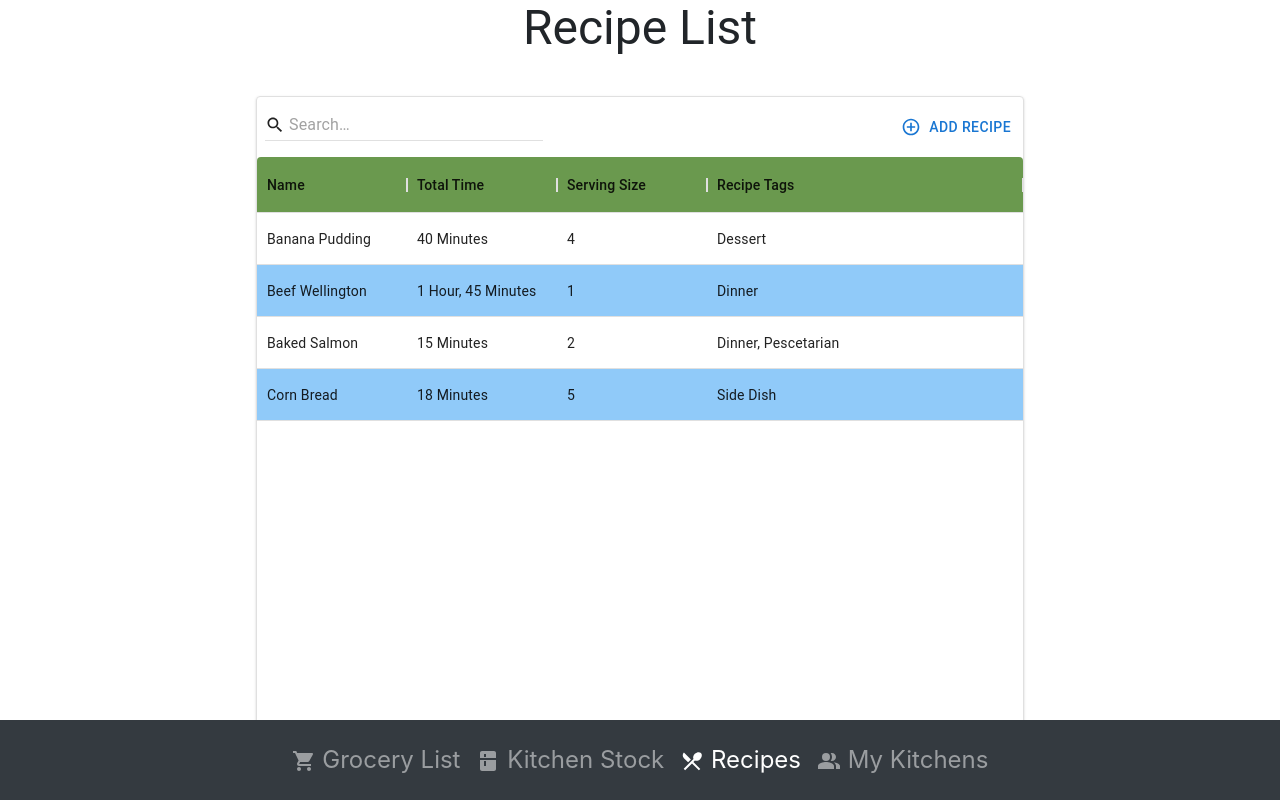
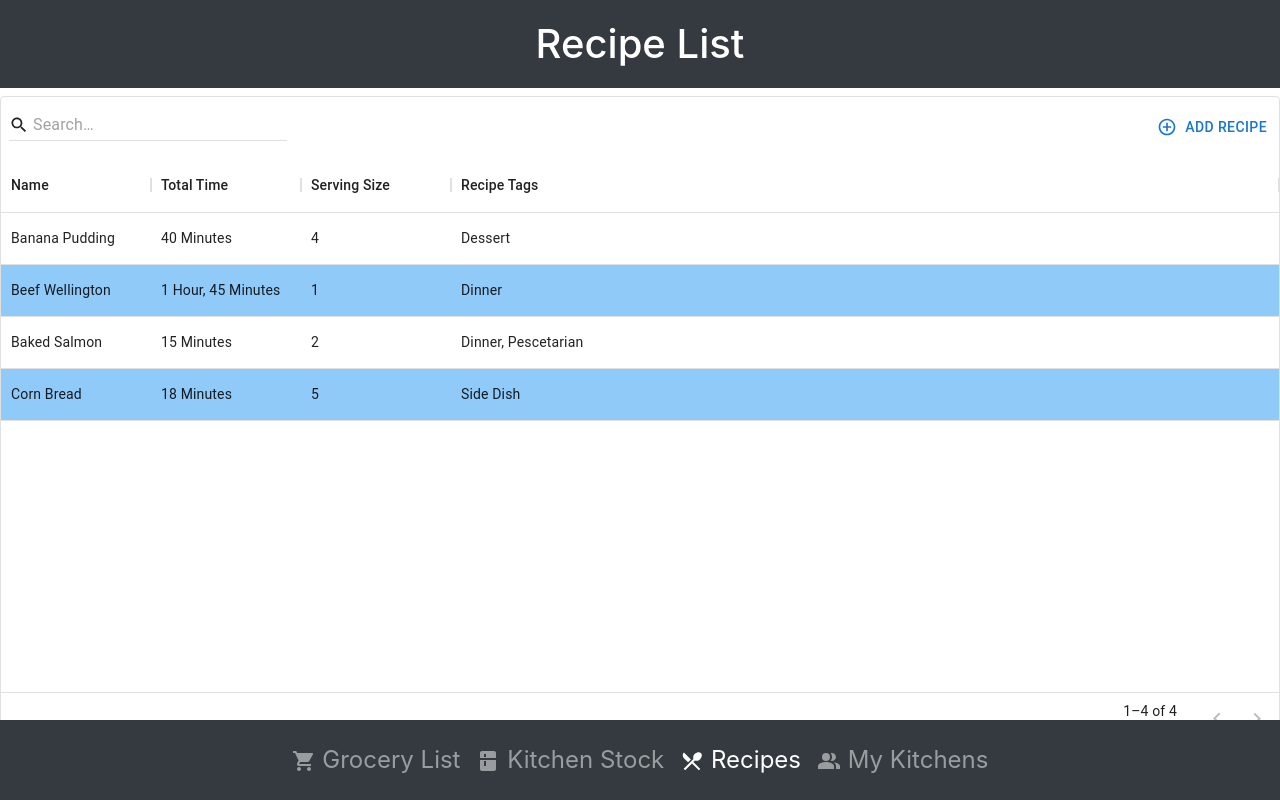
Before and after one commit to lucasoooooo/Kitchen-Kompanian, a React (Create React App) app in the folder kitch-komp/: page /recipies in a window 1280 px wide. Built offline with nearby package versions, Linux system fonts and the light colour scheme.

Commit message:
Recipe changes

```diff
--- a/kitch-komp/src/components/RecipeMenu/RecipeSubmenu.jsx
+++ b/kitch-komp/src/components/RecipeMenu/RecipeSubmenu.jsx
@@ -420,7 +420,9 @@ function ManipulateRecipe (props) {
               </Grid>
 
               <Grid item>
-                <Typography>Select a row to delete, or double tap on a cell to edit it</Typography>
+                <Typography>
+                  Select a row to delete, or double tap on a cell to edit it
+                </Typography>
               </Grid>
               <Grid item container justifyContent='flex-end'>
                 <Grid item>
@@ -562,14 +564,13 @@ export default function RecipeSubmenu (props) {
 
   return (
     <>
-      <Paper sx={{ pb: 10 }}>
+      <Paper>
         <Grid
           container
           direction='column'
           alignContent='center'
           justifyContent='center'
           alignItems='center'
-          width={768}
           spacing={2}
         >
           {/* Header for Submenu */}
--- a/kitch-komp/src/components/RecipeMenu/Recipies.jsx
+++ b/kitch-komp/src/components/RecipeMenu/Recipies.jsx
@@ -3,7 +3,7 @@ import React, { useState, useEffect } from 'react'
 // Local imports
 import TableComponent from './Table'
 import RecipeSubmenu from './RecipeSubmenu'
-import {useCustomSnackbar} from "./useCustomSnackbar"
+import { useCustomSnackbar } from './useCustomSnackbar'
 
 // MUI Component Imports
 import Grid from '@mui/material/Grid'
@@ -20,8 +20,7 @@ function Recipies (props) {
   const [currRecipe, setCurrRecipe] = useState({})
   const [lastRecipe, setLastRecipe] = useState({})
   const [idCounter, setIdCounter] = useState(4)
-  const { isActive, message, openCustomSnackBar } = useCustomSnackbar();
-
+  const { isActive, message, openCustomSnackBar } = useCustomSnackbar()
 
   const [recipes, setRecipes] = useState([
     {
@@ -150,6 +149,21 @@ function Recipies (props) {
 
   return (
     <>
+      <div style={{ textAlign: 'center' }}>
+        <h1
+          textalign='center'
+          style={{
+            color: 'white',
+            background: '#343a40',
+            paddingTop: '20px',
+            paddingBottom: '20px'
+          }}
+        >
+          Recipe List
+        </h1>
+        <span className='horizontal-line' />
+      </div>
+
       <Grid
         container
         direction='column'
@@ -158,13 +172,7 @@ function Recipies (props) {
         alignItems='center'
         spacing={5}
       >
-        <Grid item>
-          <Typography compontent='center' variant='h3'>
-            Recipe List
-          </Typography>
-        </Grid>
-
-        <Grid item>
+        <Grid item width="100%">
           {viewSubmenu ? (
             <RecipeSubmenu
               recipe={currRecipe}
@@ -186,9 +194,7 @@ function Recipies (props) {
       </Grid>
 
       <Snackbar open={isActive} message={message}>
-      <Alert sx={{ width: '100%' }}>
-          {message}
-        </Alert>
+        <Alert sx={{ width: '100%' }}>{message}</Alert>
       </Snackbar>
     </>
   )
--- a/kitch-komp/src/components/RecipeMenu/Table.jsx
+++ b/kitch-komp/src/components/RecipeMenu/Table.jsx
@@ -2,19 +2,17 @@ import React, { useState } from 'react'
 import PropTypes from 'prop-types'
 
 // MUI Component Imports
-import Box from '@mui/material/Box'
+import Button from '@mui/material/Button'
+import { DataGrid } from '@mui/x-data-grid'
 import Grid from '@mui/material/Grid'
-import Button from '@mui/material/Button'
+import { Paper } from '@mui/material'
 import TextField from '@mui/material/TextField'
-import { DataGrid } from '@mui/x-data-grid'
 
 // MUI Icon Imports
 import AddIcon from '@mui/icons-material/AddCircleOutlineOutlined'
 import ClearIcon from '@mui/icons-material/Clear'
 import IconButton from '@mui/material/IconButton'
-import MenuIcon from '@mui/icons-material/MoreVert'
 import SearchIcon from '@mui/icons-material/Search'
-import { Paper } from '@mui/material'
 
 function escapeRegExp (value) {
   return value.replace(/[-[\]{}()*+?.,\\^$|#\s]/g, '\\$&')
@@ -91,8 +89,6 @@ export default function QuickFilteringGrid (props) {
   // DataGrid rows state variable
   const [rows, setRows] = useState(props.recipes)
 
-  const [currentRow, setCurrentRow] = useState({})
-
   // The column headers
   const columns = [
     {
@@ -101,18 +97,6 @@ export default function QuickFilteringGrid (props) {
       width: 150,
       headerClassName: 'super-app-theme--header'
     },
-    // {
-    //   field: 'prepTime',
-    //   headerName: 'Prep Time',
-    //   width: 150,
-    //   headerClassName: 'super-app-theme--header'
-    // },
-    // {
-    //   field: 'cookTime',
-    //   headerName: 'Cook Time',
-    //   width: 150,
-    //   headerClassName: 'super-app-theme--header'
-    // },
     {
       field: 'totalTime',
       headerName: 'Total Time',
@@ -131,14 +115,7 @@ export default function QuickFilteringGrid (props) {
       width: 153,
       headerClassName: 'super-app-theme--header',
       flex: 1
-    },
-    // {
-    //   field: 'iconButton',
-    //   headerName: 'Actions',
-    //   width: 150,
-    //   headerClassName: 'super-app-theme--header',
-    //   renderCell: () => <MenuIcon />
-    // }
+    }
   ]
 
   // Filter the recipes based on the requested search
@@ -160,16 +137,7 @@ export default function QuickFilteringGrid (props) {
 
   return (
     <>
-      <Paper
-        sx={{
-          height: 700,
-          width: 768,
-
-          '& .super-app-theme--header': {
-            backgroundColor: '#6A994E'
-          }
-        }}
-      >
+      <div className='recipeTableDiv' style={{ height: 650, width: '100%' }}>
         <DataGrid
           components={{ Toolbar: QuickSearchToolbar }} // Add the Search Bar
           rows={rows} // Display the rows
@@ -193,7 +161,7 @@ export default function QuickFilteringGrid (props) {
             props.handleRecipeSelected(selectedRowData[0])
           }}
         />
-      </Paper>
+      </div>
     </>
   )
 }
```
